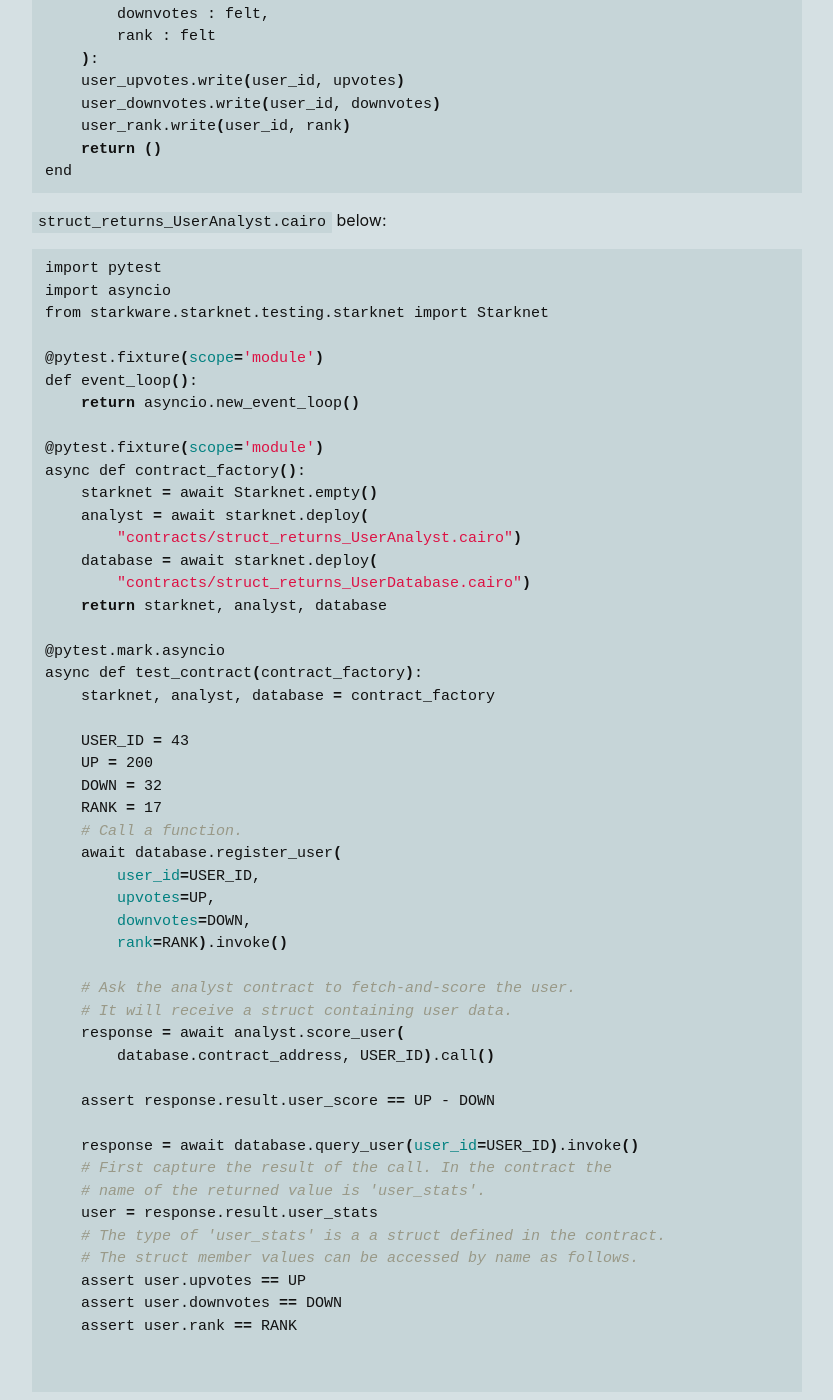
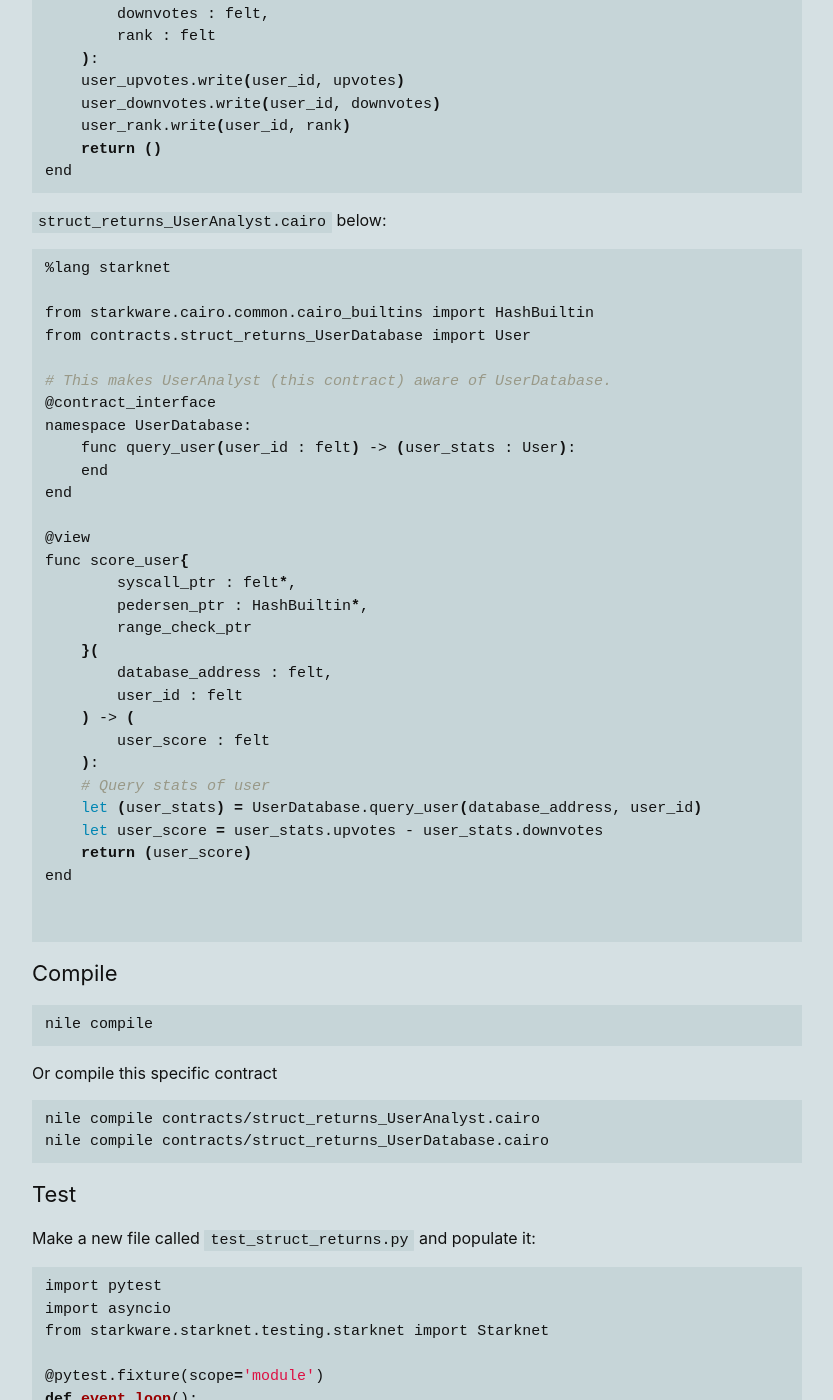
Before and after one commit to perama-v/perama-v.github.io, a Jekyll site: the page built from docs/cairo/examples/struct_returns.md, in a window 1280 px wide and 1400 px high, scrolled down 1609 px. Shown: the whole window, without its empty margins (223-1056 px from the left). Built offline with Jekyll 4.4.1, drawn with Linux system fonts in a browser that asks for light colours.

Commit message:
Fix Struct Returns Example (#69)
- Update UserAnalyst.cairo code

````diff
--- a/docs/cairo/examples/struct_returns.md
+++ b/docs/cairo/examples/struct_returns.md
@@ -83,54 +83,34 @@ end
 ```
 `struct_returns_UserAnalyst.cairo` below:
 ```sh
-import pytest
-import asyncio
-from starkware.starknet.testing.starknet import Starknet
+%lang starknet
 
-@pytest.fixture(scope='module')
-def event_loop():
-    return asyncio.new_event_loop()
+from starkware.cairo.common.cairo_builtins import HashBuiltin
+from contracts.struct_returns_UserDatabase import User
 
-@pytest.fixture(scope='module')
-async def contract_factory():
-    starknet = await Starknet.empty()
-    analyst = await starknet.deploy(
-        "contracts/struct_returns_UserAnalyst.cairo")
-    database = await starknet.deploy(
-        "contracts/struct_returns_UserDatabase.cairo")
-    return starknet, analyst, database
+# This makes UserAnalyst (this contract) aware of UserDatabase.
+@contract_interface
+namespace UserDatabase:
+    func query_user(user_id : felt) -> (user_stats : User):
+    end
+end
 
-@pytest.mark.asyncio
-async def test_contract(contract_factory):
-    starknet, analyst, database = contract_factory
-
-    USER_ID = 43
-    UP = 200
-    DOWN = 32
-    RANK = 17
-    # Call a function.
-    await database.register_user(
-        user_id=USER_ID,
-        upvotes=UP,
-        downvotes=DOWN,
-        rank=RANK).invoke()
-
-    # Ask the analyst contract to fetch-and-score the user.
-    # It will receive a struct containing user data.
-    response = await analyst.score_user(
-        database.contract_address, USER_ID).call()
-
-    assert response.result.user_score == UP - DOWN
-
-    response = await database.query_user(user_id=USER_ID).invoke()
-    # First capture the result of the call. In the contract the
-    # name of the returned value is 'user_stats'.
-    user = response.result.user_stats
-    # The type of 'user_stats' is a a struct defined in the contract.
-    # The struct member values can be accessed by name as follows.
-    assert user.upvotes == UP
-    assert user.downvotes == DOWN
-    assert user.rank == RANK
+@view
+func score_user{
+        syscall_ptr : felt*,
+        pedersen_ptr : HashBuiltin*,
+        range_check_ptr
+    }(
+        database_address : felt,
+        user_id : felt
+    ) -> (
+        user_score : felt
+    ):
+    # Query stats of user
+    let (user_stats) = UserDatabase.query_user(database_address, user_id)
+    let user_score = user_stats.upvotes - user_stats.downvotes
+    return (user_score)
+end
 
 
 ```
````
